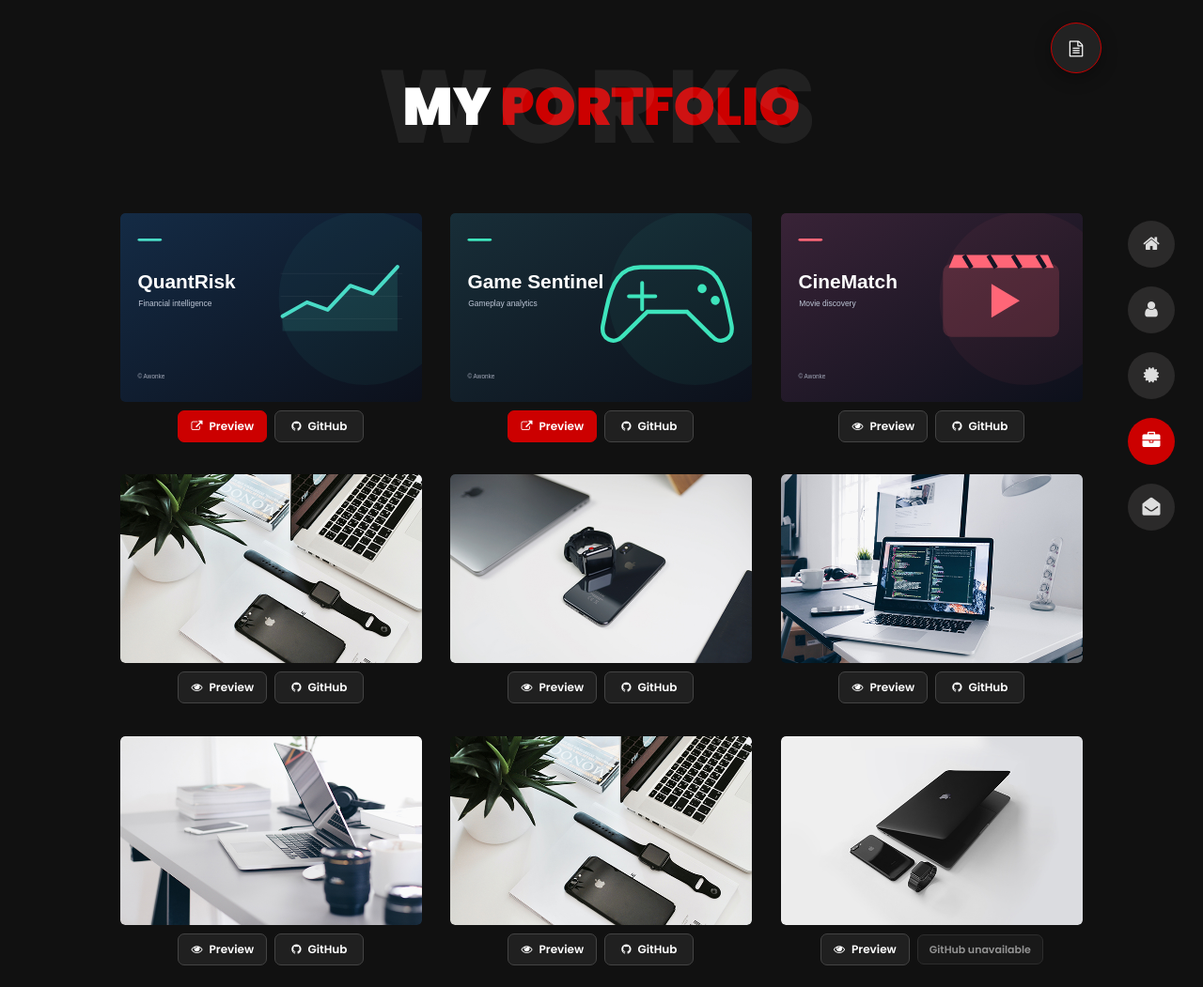
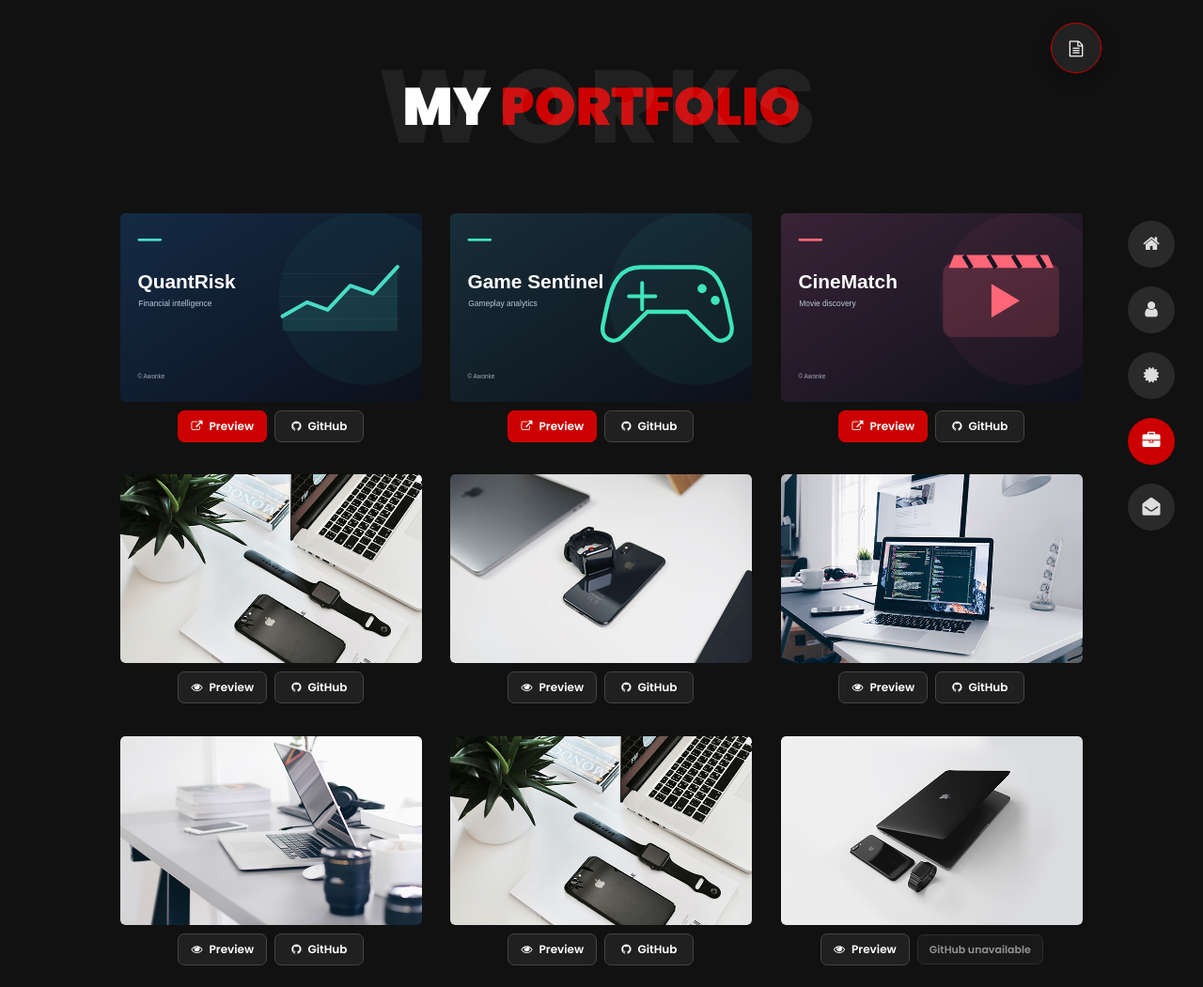
Before and after one commit to Awonke03/awonke03.github.io, a plain HTML site: page portfolio.html in a window 1280 px wide. Shown: the top 1051 px of the page at 94% size. Drawn offline with Linux system fonts and the light colour scheme.

Commit message:
Add live CineMatch preview URL

```diff
--- a/portfolio.html
+++ b/portfolio.html
@@ -100,7 +100,7 @@ body.project-close-ready.project-viewer-open #grid-gallery .slideshow nav .nav-c
 <ul class="row grid">
 <li data-project="QuantRisk" data-deployed="true"><figure><img alt="QuantRisk project cover" src="project-quantrisk.svg"/><div><span>QuantRisk</span></div></figure><div class="project-actions"><a class="project-action primary" href="https://quantrisk-15m0.onrender.com/" target="_blank" rel="noopener noreferrer"><i class="fa fa-external-link" aria-hidden="true"></i> Preview</a><a class="project-action" href="https://github.com/Awonke03/quantrisk" target="_blank" rel="noopener noreferrer"><i class="fa fa-github" aria-hidden="true"></i> GitHub</a></div></li>
 <li data-project="GameSense: Game Sentinel" data-deployed="true"><figure><img alt="GameSense: Game Sentinel project cover" src="project-gamesentinel.svg"/><div><span>GameSense: Game Sentinel</span></div></figure><div class="project-actions"><a class="project-action primary" href="https://game-sentinel.onrender.com/" target="_blank" rel="noopener noreferrer"><i class="fa fa-external-link" aria-hidden="true"></i> Preview</a><a class="project-action" href="https://github.com/Awonke03/play-guard-dash/tree/game-sentinel-render" target="_blank" rel="noopener noreferrer"><i class="fa fa-github" aria-hidden="true"></i> GitHub</a></div></li>
-<li data-project="CineMatch" data-deployed="false"><figure><img alt="CineMatch project cover" src="project-cinematch.svg"/><div><span>CineMatch</span></div></figure><div class="project-actions"><button type="button" class="project-action project-details"><i class="fa fa-eye" aria-hidden="true"></i> Preview</button><a class="project-action" href="https://github.com/Awonke03/Movie-Recodomendation" target="_blank" rel="noopener noreferrer"><i class="fa fa-github" aria-hidden="true"></i> GitHub</a></div></li>
+<li data-project="CineMatch" data-deployed="true"><figure><img alt="CineMatch project cover" src="project-cinematch.svg"/><div><span>CineMatch</span></div></figure><div class="project-actions"><a class="project-action primary" href="https://cinematch-7b3l.onrender.com/" target="_blank" rel="noopener noreferrer"><i class="fa fa-external-link" aria-hidden="true"></i> Preview</a><a class="project-action" href="https://github.com/Awonke03/Movie-Recodomendation" target="_blank" rel="noopener noreferrer"><i class="fa fa-github" aria-hidden="true"></i> GitHub</a></div></li>
 <li data-project="Automobile Fraud Detection" data-deployed="false"><figure><img alt="Automobile Fraud Detection project cover" src="portfolio4.jpg"/><div><span>Automobile Fraud Detection</span></div></figure><div class="project-actions"><button type="button" class="project-action project-details"><i class="fa fa-eye" aria-hidden="true"></i> Preview</button><a class="project-action" href="https://github.com/Awonke03/Automobile-Fraud-detection" target="_blank" rel="noopener noreferrer"><i class="fa fa-github" aria-hidden="true"></i> GitHub</a></div></li>
 <li data-project="Sentinel Prime: Intrusion Detection System" data-deployed="false"><figure><img alt="Sentinel Prime: Intrusion Detection System project cover" src="portfolio6.jpg"/><div><span>Sentinel Prime: Intrusion Detection System</span></div></figure><div class="project-actions"><button type="button" class="project-action project-details"><i class="fa fa-eye" aria-hidden="true"></i> Preview</button><a class="project-action" href="https://github.com/Awonke03/Capstone_Project" target="_blank" rel="noopener noreferrer"><i class="fa fa-github" aria-hidden="true"></i> GitHub</a></div></li>
 <li data-project="Stock Analysis Dashboard" data-deployed="false"><figure><img alt="Stock Analysis Dashboard project cover" src="portfolio2.jpg"/><div><span>Stock Analysis Dashboard</span></div></figure><div class="project-actions"><button type="button" class="project-action project-details"><i class="fa fa-eye" aria-hidden="true"></i> Preview</button><a class="project-action" href="https://github.com/Awonke03/Amazon-Stock-Dashboard" target="_blank" rel="noopener noreferrer"><i class="fa fa-github" aria-hidden="true"></i> GitHub</a></div></li>
@@ -116,7 +116,7 @@ body.project-close-ready.project-viewer-open #grid-gallery .slideshow nav .nav-c
 <ul>
 <li><figure><figcaption><h3>QuantRisk</h3><p class="project-description">Financial predictive analytics, portfolio stress testing and automated assurance.</p><div class="project-tech"><i class="fa fa-code" aria-hidden="true"></i> Python, SQL, FastAPI, machine learning, Monte Carlo, Spark SQL</div><div class="project-actions"><a class="project-action primary" href="https://quantrisk-15m0.onrender.com/" target="_blank" rel="noopener noreferrer"><i class="fa fa-external-link" aria-hidden="true"></i> Preview</a><a class="project-action" href="https://github.com/Awonke03/quantrisk" target="_blank" rel="noopener noreferrer"><i class="fa fa-github" aria-hidden="true"></i> GitHub</a></div></figcaption><img alt="QuantRisk project cover" src="project-quantrisk.svg"/></figure></li>
 <li><figure><figcaption><h3>GameSense: Game Sentinel</h3><p class="project-description">Gameplay telemetry analytics, session monitoring and break recommendations.</p><div class="project-tech"><i class="fa fa-code" aria-hidden="true"></i> Python, React, Flask, PostgreSQL, Kafka, Docker</div><div class="project-actions"><a class="project-action primary" href="https://game-sentinel.onrender.com/" target="_blank" rel="noopener noreferrer"><i class="fa fa-external-link" aria-hidden="true"></i> Preview</a><a class="project-action" href="https://github.com/Awonke03/play-guard-dash/tree/game-sentinel-render" target="_blank" rel="noopener noreferrer"><i class="fa fa-github" aria-hidden="true"></i> GitHub</a></div></figcaption><img alt="GameSense: Game Sentinel project cover" src="project-gamesentinel.svg"/></figure></li>
-<li><figure><figcaption><h3>CineMatch</h3><p class="project-description">Personalised movie discovery with real viewer-rating models, live movie metadata and embedded trailers. Render-ready; deployment URL pending.</p><div class="project-tech"><i class="fa fa-code" aria-hidden="true"></i> Python, Flask, TF-IDF, collaborative filtering, SVD, BPR, EASE, TMDB</div><div class="project-actions"><span class="project-action unavailable" aria-disabled="true">Live preview unavailable</span><a class="project-action" href="https://github.com/Awonke03/Movie-Recodomendation" target="_blank" rel="noopener noreferrer"><i class="fa fa-github" aria-hidden="true"></i> GitHub</a></div></figcaption><img alt="CineMatch project cover" src="project-cinematch.svg"/></figure></li>
+<li><figure><figcaption><h3>CineMatch</h3><p class="project-description">Personalised movie discovery with real viewer-rating models, live movie metadata and embedded trailers.</p><div class="project-tech"><i class="fa fa-code" aria-hidden="true"></i> Python, Flask, TF-IDF, collaborative filtering, SVD, BPR, EASE, TMDB</div><div class="project-actions"><a class="project-action primary" href="https://cinematch-7b3l.onrender.com/" target="_blank" rel="noopener noreferrer"><i class="fa fa-external-link" aria-hidden="true"></i> Preview</a><a class="project-action" href="https://github.com/Awonke03/Movie-Recodomendation" target="_blank" rel="noopener noreferrer"><i class="fa fa-github" aria-hidden="true"></i> GitHub</a></div></figcaption><img alt="CineMatch project cover" src="project-cinematch.svg"/></figure></li>
 <li><figure><figcaption><h3>Automobile Fraud Detection</h3><p class="project-description">Machine learning framework addressing severe class imbalance in automobile insurance claims.</p><div class="project-tech"><i class="fa fa-code" aria-hidden="true"></i> Python, neural networks, optimisation, explainable AI</div><div class="project-actions"><span class="project-action unavailable" aria-disabled="true">Live preview unavailable</span><a class="project-action" href="https://github.com/Awonke03/Automobile-Fraud-detection" target="_blank" rel="noopener noreferrer"><i class="fa fa-github" aria-hidden="true"></i> GitHub</a></div></figcaption><img alt="Automobile Fraud Detection project cover" src="portfolio4.jpg"/></figure></li>
 <li><figure><figcaption><h3>Sentinel Prime: Intrusion Detection System</h3><p class="project-description">Machine learning-based network intrusion detection.</p><div class="project-tech"><i class="fa fa-code" aria-hidden="true"></i> Python, machine learning, explainable AI</div><div class="project-actions"><span class="project-action unavailable" aria-disabled="true">Live preview unavailable</span><a class="project-action" href="https://github.com/Awonke03/Capstone_Project" target="_blank" rel="noopener noreferrer"><i class="fa fa-github" aria-hidden="true"></i> GitHub</a></div></figcaption><img alt="Sentinel Prime: Intrusion Detection System project cover" src="portfolio6.jpg"/></figure></li>
 <li><figure><figcaption><h3>Stock Analysis Dashboard</h3><p class="project-description">Interactive stock analysis dashboard.</p><div class="project-tech"><i class="fa fa-code" aria-hidden="true"></i> Python, Dash, Flask, Plotly</div><div class="project-actions"><span class="project-action unavailable" aria-disabled="true">Live preview unavailable</span><a class="project-action" href="https://github.com/Awonke03/Amazon-Stock-Dashboard" target="_blank" rel="noopener noreferrer"><i class="fa fa-github" aria-hidden="true"></i> GitHub</a></div></figcaption><img alt="Stock Analysis Dashboard project cover" src="portfolio2.jpg"/></figure></li>
```
